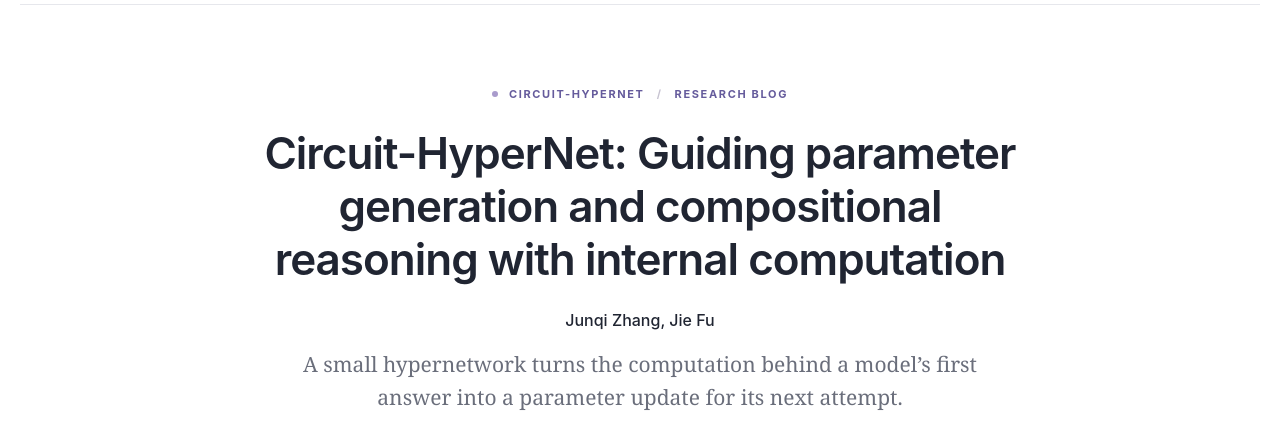
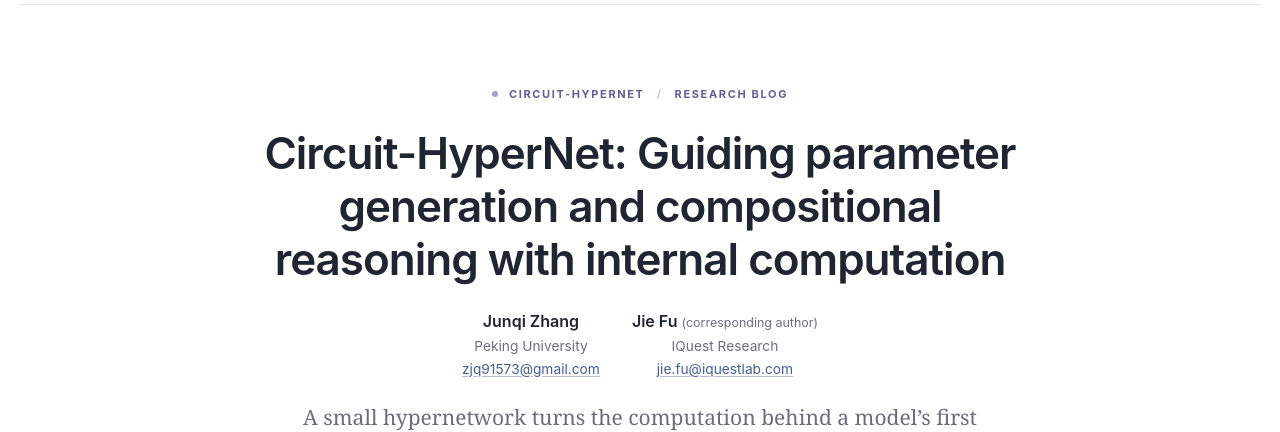
Before and after one commit to hitzjq/Circuit-HyperNet-Blog, a plain HTML site: page index.html in a window 1280 px wide. Shown: the part 77-509 px from the top of the page. Drawn offline with Linux system fonts and the light colour scheme.

Commit message:
List author affiliations and designate Jie Fu as corresponding author

```diff
--- a/index.html
+++ b/index.html
@@ -11,11 +11,15 @@
   <title>Circuit-HyperNet: Guiding parameter generation and compositional reasoning with internal computation</title>
   <meta name="citation_title" content="Circuit-HyperNet: Guiding parameter generation and compositional reasoning with internal computation">
   <meta name="citation_author" content="Junqi Zhang">
+  <meta name="citation_author_institution" content="Peking University">
+  <meta name="citation_author_email" content="zjq91573@gmail.com">
   <meta name="citation_author" content="Jie Fu">
+  <meta name="citation_author_institution" content="IQuest Research">
+  <meta name="citation_author_email" content="jie.fu@iquestlab.com">
   <meta name="author" content="Junqi Zhang, Jie Fu">
   <link rel="alternate" type="application/pdf" href="Circuit-HyperNet.pdf" title="Download the research note">
   <link rel="icon" href="assets/favicon.svg" type="image/svg+xml">
-  <link rel="stylesheet" href="styles.css?v=17">
+  <link rel="stylesheet" href="styles.css?v=18">
   <script src="main.js?v=4" defer></script>
 </head>
 <body>
@@ -28,7 +32,18 @@
     <div class="hero">
       <p class="eyebrow"><span class="accent-dot"></span> CIRCUIT-HYPERNET <span class="eyebrow-divider">/</span> RESEARCH BLOG</p>
       <h1>Circuit-HyperNet: Guiding parameter generation and compositional reasoning with internal computation</h1>
-      <p class="hero-byline">Junqi Zhang, Jie Fu</p>
+      <div class="hero-authors" aria-label="Authors">
+        <div class="hero-author">
+          <strong>Junqi Zhang</strong>
+          <span>Peking University</span>
+          <a href="mailto:zjq91573@gmail.com">zjq91573@gmail.com</a>
+        </div>
+        <div class="hero-author">
+          <strong>Jie Fu <small>(corresponding author)</small></strong>
+          <span>IQuest Research</span>
+          <a href="mailto:jie.fu@iquestlab.com">jie.fu@iquestlab.com</a>
+        </div>
+      </div>
       <p class="hero-deck">A small hypernetwork turns the computation behind a model’s first answer into a parameter update for its next attempt.</p>
       <div class="hero-meta"><span>Research Note</span><span class="meta-divider" aria-hidden="true">·</span><span>Manuscript dated <time datetime="2026-11-22">November 22, 2026</time></span><span class="meta-divider" aria-hidden="true">·</span><a class="repo-link" href="https://github.com/hitzjq/Circuit-Hypernet" target="_blank" rel="noopener noreferrer" aria-label="View Circuit-HyperNet code on GitHub"><svg width="16" height="16" viewBox="0 0 24 24" aria-hidden="true" focusable="false" fill="currentColor"><path d="M12 0C5.37 0 0 5.37 0 12c0 5.31 3.435 9.795 8.205 11.385.6.105.825-.255.825-.57 0-.285-.015-1.23-.015-2.235-3.015.555-3.795-.735-4.035-1.41-.135-.345-.72-1.41-1.23-1.695-.42-.225-1.02-.78-.015-.795.945-.015 1.62.87 1.845 1.23 1.08 1.815 2.805 1.305 3.495.99.105-.78.42-1.305.765-1.605-2.67-.3-5.46-1.335-5.46-5.925 0-1.305.465-2.385 1.23-3.225-.12-.3-.54-1.53.12-3.18 0 0 1.005-.315 3.3 1.23.96-.27 1.98-.405 3-.405s2.04.135 3 .405c2.295-1.56 3.3-1.23 3.3-1.23.66 1.65.24 2.88.12 3.18.765.84 1.23 1.905 1.23 3.225 0 4.605-2.805 5.625-5.475 5.925.435.375.81 1.095.81 2.22 0 1.605-.015 2.895-.015 3.3 0 .315.225.69.825.57A12.02 12.02 0 0 0 24 12c0-6.63-5.37-12-12-12Z"/></svg>Code</a><span class="meta-divider" aria-hidden="true">·</span><a class="repo-link" href="Circuit-HyperNet.pdf" download>Download PDF</a></div>
     </div>
--- a/styles.css
+++ b/styles.css
@@ -48,4 +48,22 @@
   background: var(--soft);
 }
 
-.hero .hero-byline { margin: 0 0 18px; font-size: 1rem; font-weight: 500; color: var(--ink); }
+.hero-authors {
+  display: flex;
+  flex-wrap: wrap;
+  justify-content: center;
+  gap: 12px 32px;
+  margin: 0 auto 22px;
+}
+.hero-author {
+  display: grid;
+  gap: 3px;
+  color: var(--muted);
+  font-size: .86rem;
+  line-height: 1.45;
+}
+.hero-author strong { color: var(--ink); font-size: 1rem; font-weight: 600; }
+.hero-author small { color: var(--muted); font-size: .78rem; font-weight: 400; }
+@media (max-width: 460px) {
+  .hero-authors { flex-direction: column; }
+}
```
Also changed, not shown: 3 other files.
